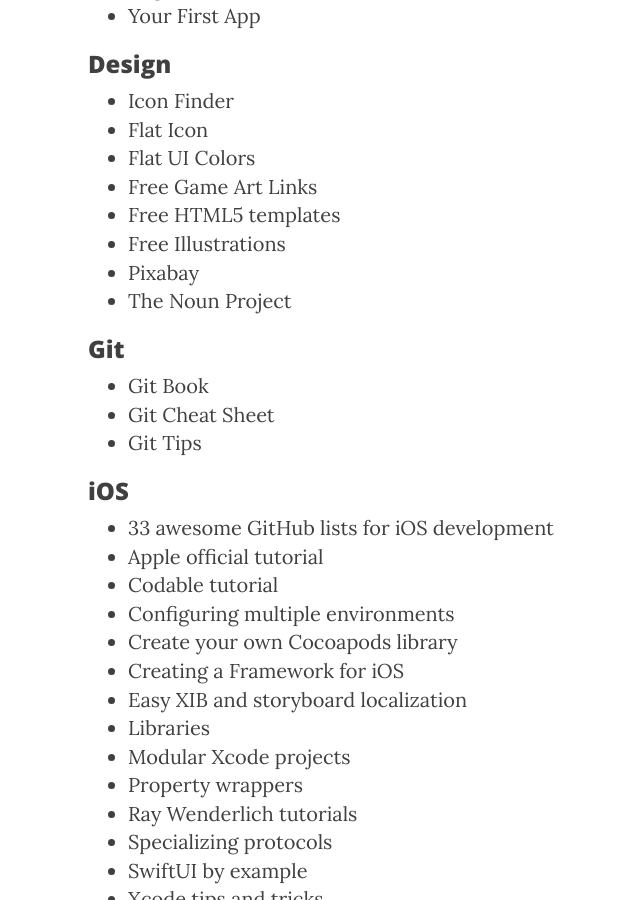
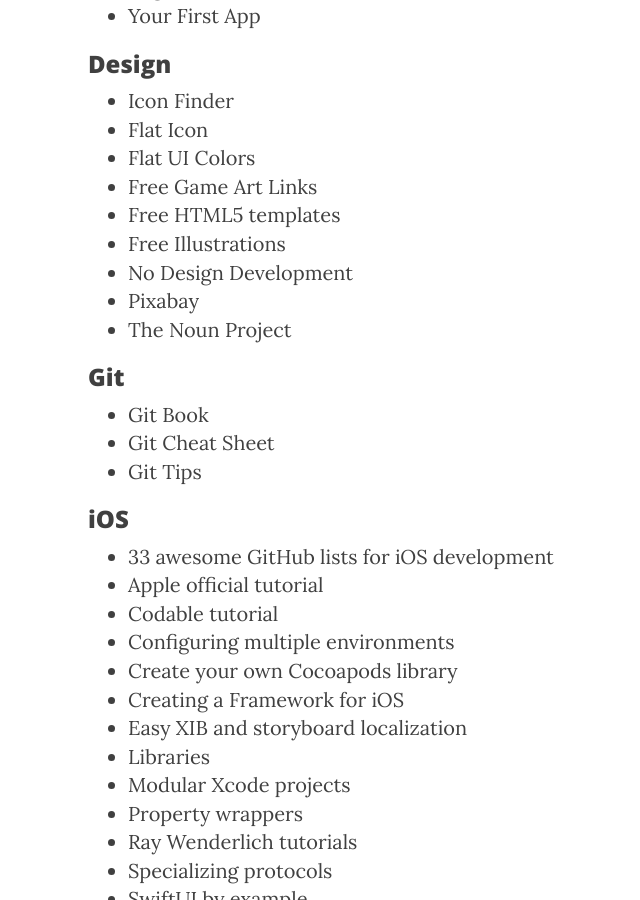
Before and after one commit to RxDx/rxdx.github.io, a Jekyll site: the page built from _posts/2016-07-01-useful-resources.markdown, in a window 1280 px wide and 900 px high, scrolled down 843 px. Shown: the whole window, without its empty margins (177-817 px from the left). Built offline with Jekyll 4.4.1, drawn with Linux system fonts in a browser that asks for light colours; nearby versions of some CDN libraries; part of the change alters nothing that is shown.

Commit message:
Useful Resources update

```diff
--- a/_config.yml
+++ b/_config.yml
@@ -3,7 +3,7 @@ title: Rodrigo Dumont
 header-img: img/home-bg.jpg
 email: rodrigo@rxdx.com.br
 copyright_name: Rodrigo Dumont
-description: "Nothing but rxdx website!"
+description: "Software Artisan"
 baseurl: ""
 url: "http://rxdx.com.br"
 
--- a/_posts/2016-07-01-useful-resources.markdown
+++ b/_posts/2016-07-01-useful-resources.markdown
@@ -26,6 +26,7 @@ Here are some links that should be useful
 * [Free Game Art Links](https://ninichimusic.com/blog/17-great-places-to-find-free-game-art)
 * [Free HTML5 templates](https://html5up.net/)
 * [Free Illustrations](https://dev.to/ahmed_sulaiman/13-places-to-find-beautiful-free-illustrations-580e)
+* [No Design Development](https://nodesign.dev/)
 * [Pixabay](https://pixabay.com/)
 * [The Noun Project](https://thenounproject.com/)
 
```
